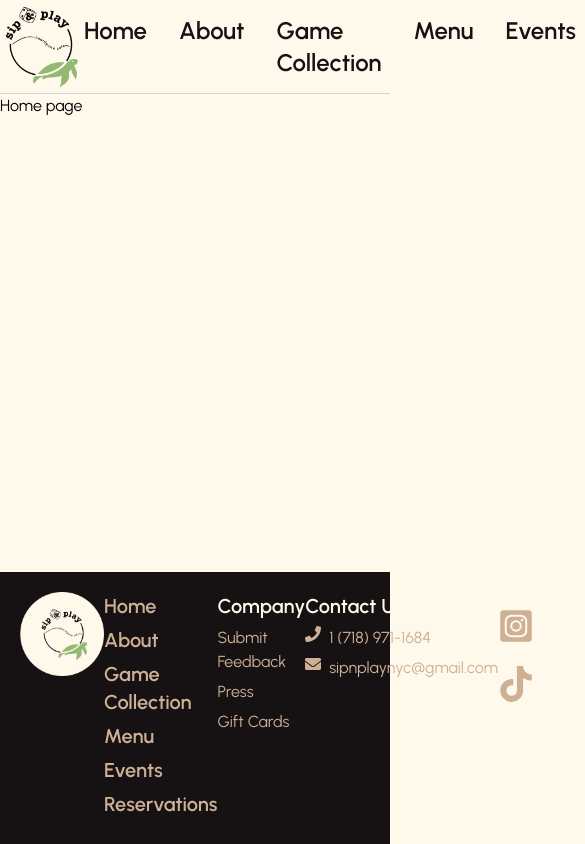
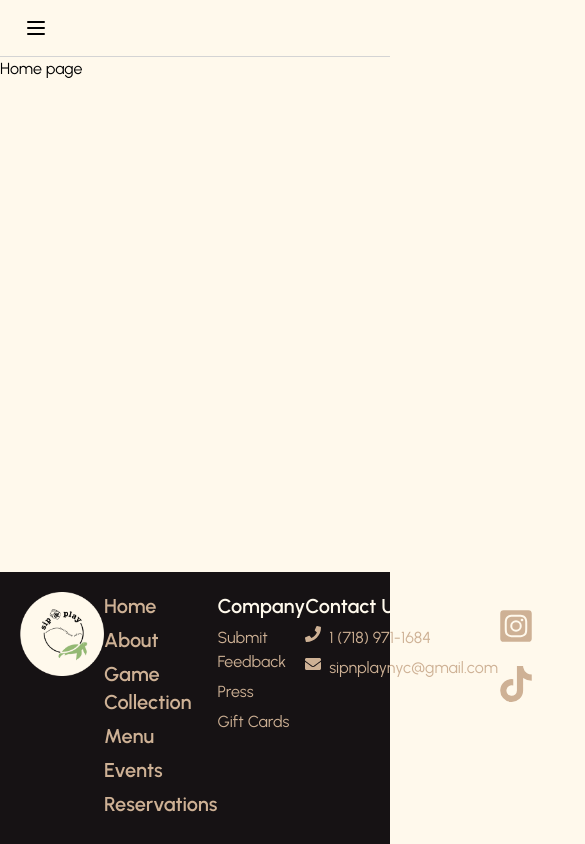
Before and after one commit to AlexShen101/codedex-hackathon, a Next.js app: page / in a window 390 px wide. Shown: the top 844 px of the page, 585 px wide, since content can reach past the window. Built offline with nearby package versions, Linux system fonts and the light colour scheme.

Commit message:
started on sticky menu

```diff
--- /dev/null
+++ b/components/desktopHeader.tsx
@@ -0,0 +1,31 @@
+import Image from "next/image";
+import Link from "next/link";
+import NavLink from "./navlink";
+
+export default function DesktopHeader() {
+  return (
+    <header className="sticky min-h-[94px] top-0 left-0 right-0 z-50 bg-white border-b border-neutral-300 hidden md:flex justify-center w-full">
+      <div className="desktop-container flex items-center justify-between w-full">
+        <div className="flex items-center">
+          <Link href="/">
+            <Image
+              src="/sipnplaylogo.png"
+              width={512}
+              height={512}
+              className="h-[84px] w-[84px] min-w-[84px] min-h-[84px]"
+              alt="SipnPlay Logo"
+            />
+          </Link>
+        </div>
+        <nav className="flex space-x-8 text-lg text-black">
+          <NavLink link="/" text="Home" />
+          <NavLink link="/about" text="About" />
+          <NavLink link="/games" text="Game Collection" />
+          <NavLink link="/menu" text="Menu" />
+          <NavLink link="/events" text="Events" />
+          <NavLink link="/reservations" text="Reservations" />
+        </nav>
+      </div>
+    </header>
+  );
+}
--- a/components/header.tsx
+++ b/components/header.tsx
@@ -1,41 +1,11 @@
-import Image from "next/image";
-import Link from "next/link";
+import MobileHeader from './mobileHeader'
+import DesktopHeader from './desktopHeader'
 
 export default function Header() {
   return (
-    <header className="sticky min-h-[94px] top-0 left-0 right-0 z-50 bg-white border-b border-neutral-300 flex justify-center w-full">
-      <div className="desktop-container flex items-center justify-between w-full">
-        <div className="flex items-center">
-          <Link href="/">
-            <Image
-              src="/sipnplaylogo.png"
-              width={512}
-              height={512}
-              className="h-[84px] w-[84px] min-w-[84px] min-h-[84px]"
-              alt="SipnPlay Logo"
-            />
-          </Link>
-        </div>
-        <nav className="flex space-x-8 text-lg text-black">
-          <NavLink link="/" text="Home" />
-          <NavLink link="/about" text="About" />
-          <NavLink link="/games" text="Game Collection" />
-          <NavLink link="/menu" text="Menu" />
-          <NavLink link="/events" text="Events" />
-          <NavLink link="/reservations" text="Reservations" />
-        </nav>
-      </div>
-    </header>
+    <>
+      <DesktopHeader />
+      <MobileHeader />
+    </>
   );
 }
-
-function NavLink({ link, text }: { link: string; text: string }) {
-  return (
-    <Link
-      href={link}
-      className="hover:underline color-black font-semibold text-2xl"
-    >
-      {text}
-    </Link>
-  );
-}
--- /dev/null
+++ b/components/mobileHeader.tsx
@@ -0,0 +1,50 @@
+'use client';
+
+import { useState } from "react";
+import NavLink from "./navlink";
+
+export default function MobileHeader() {
+  const [menuOpen, setMenuOpen] = useState(false);
+
+  return (
+    <header className="sticky top-0 left-0 right-0 z-50 bg-transparent w-full">
+      <div className="flex items-center justify-between px-4 py-2 bg-white border-b border-neutral-300">
+        <div className="flex items-center">
+          <button
+            className="block md:hidden p-2 focus:outline-none"
+            onClick={() => setMenuOpen(!menuOpen)}
+          >
+            <svg
+              className="w-6 h-6"
+              fill="none"
+              stroke="currentColor"
+              viewBox="0 0 24 24"
+              xmlns="http://www.w3.org/2000/svg"
+            >
+              <path
+                strokeLinecap="round"
+                strokeLinejoin="round"
+                strokeWidth={2}
+                d="M4 6h16M4 12h16M4 18h16"
+              />
+            </svg>
+          </button>
+        </div>
+      </div>
+      <div
+        className={`${
+          menuOpen ? "block" : "hidden"
+        } md:hidden bg-white border-t border-neutral-300`}
+      >
+        <nav className="flex flex-col items-center space-y-4 py-4">
+          <NavLink link="/" text="Home" />
+          <NavLink link="/about" text="About" />
+          <NavLink link="/games" text="Game Collection" />
+          <NavLink link="/menu" text="Menu" />
+          <NavLink link="/events" text="Events" />
+          <NavLink link="/reservations" text="Reservations" />
+        </nav>
+      </div>
+    </header>
+  );
+}
--- /dev/null
+++ b/components/navlink.tsx
@@ -0,0 +1,12 @@
+import Link from 'next/link';
+
+export default function NavLink({ link, text }: { link: string; text: string }) {
+  return (
+    <Link
+      href={link}
+      className="hover:underline color-black font-semibold text-2xl"
+    >
+      {text}
+    </Link>
+  );
+}
```
